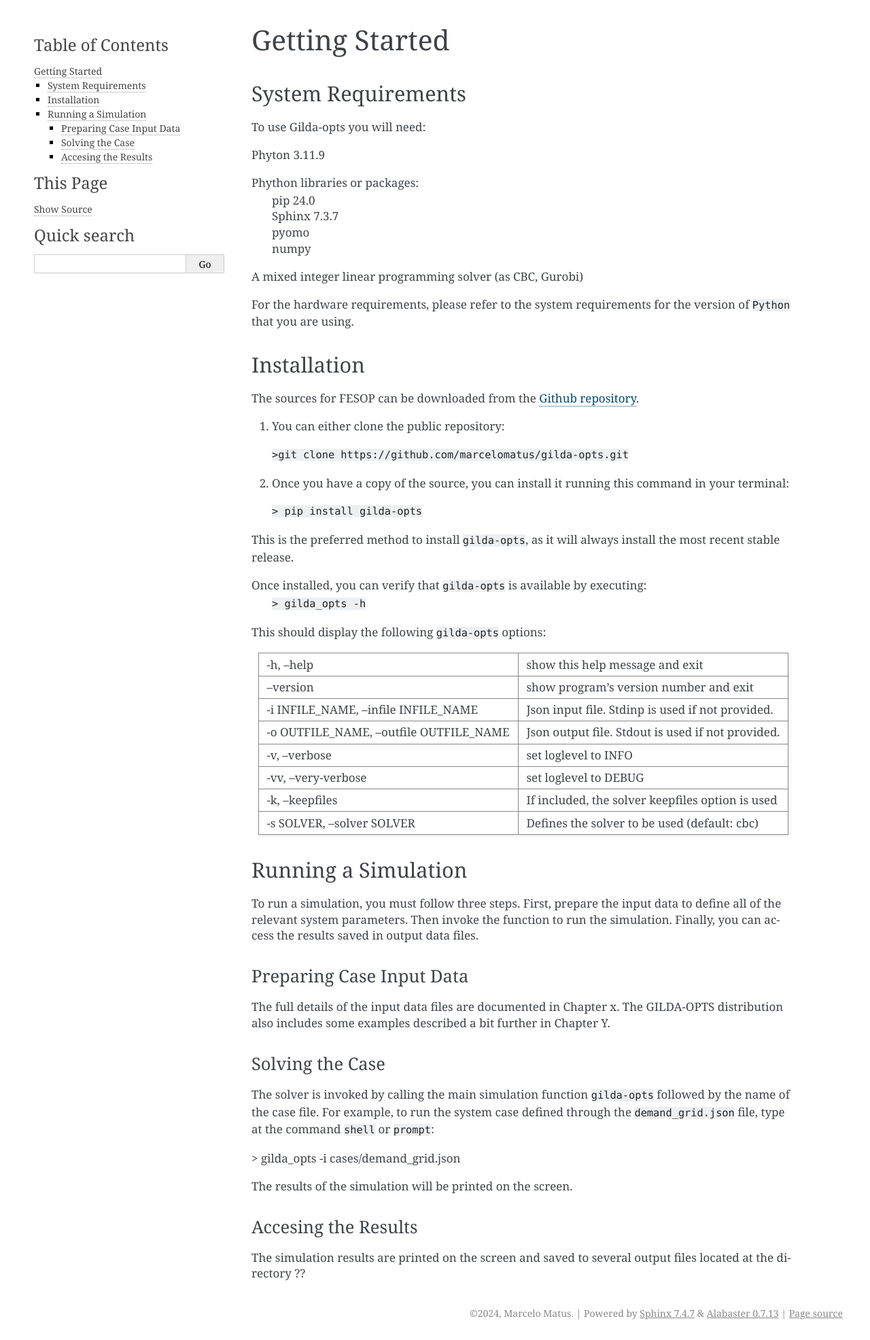
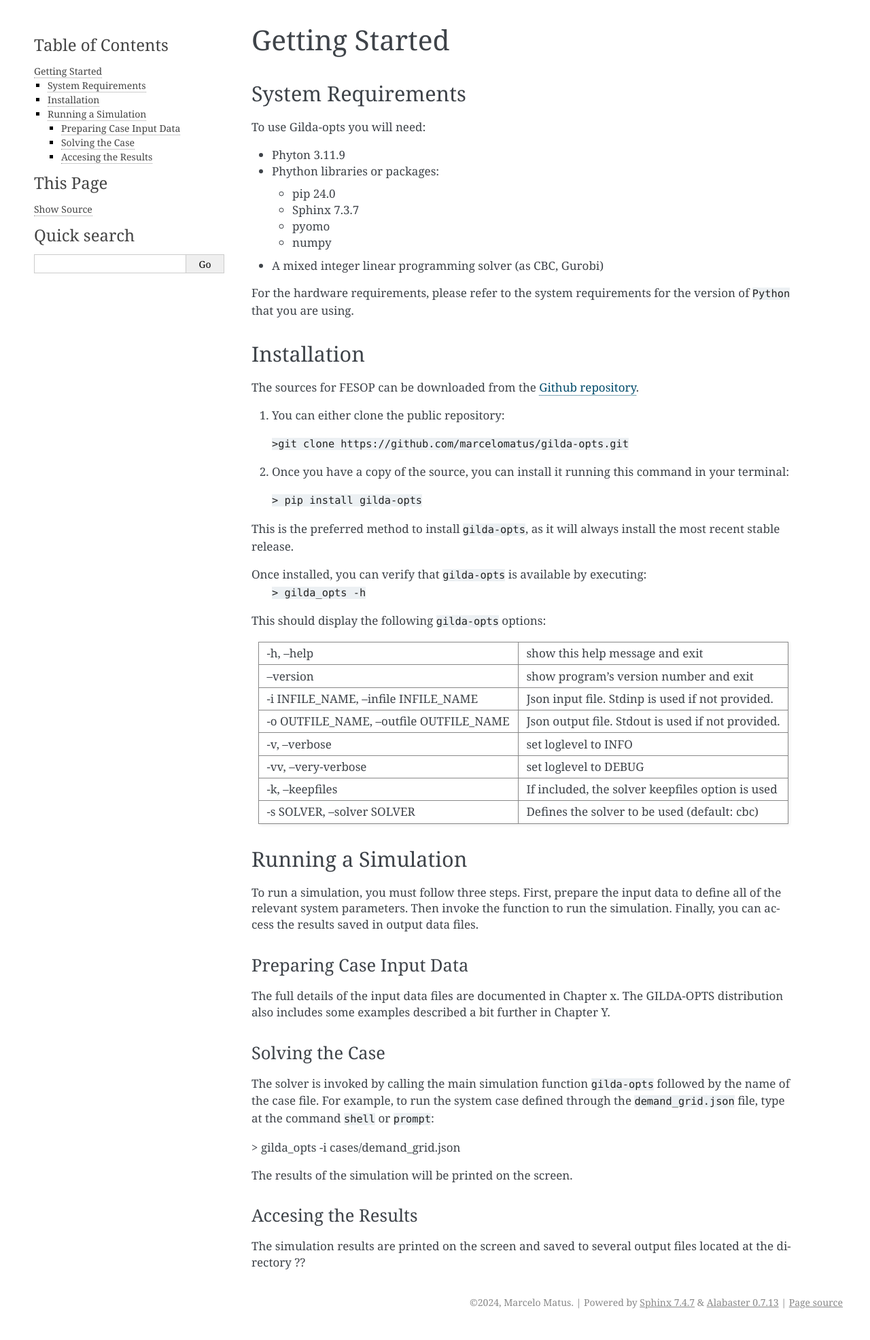
Before and after one commit to marcelomatus/gilda-opts, a Sphinx documentation site: the page built from docs/GettingStarted.rst, in a window 1280 px wide. Shown: the whole page at 68% size. Built offline with Sphinx 7.4.7, drawn with Linux system fonts in a browser that asks for light colours; pages that are not in the unit, such as notebooks, are missing from menus.

```diff
--- a/docs/GettingStarted.rst
+++ b/docs/GettingStarted.rst
@@ -8,15 +8,15 @@ System Requirements
 
 To use Gilda-opts you will need:
 
-Phyton 3.11.9
+* Phyton 3.11.9
+* Phython libraries or packages:
 
-Phython libraries or packages:
-  | pip 24.0
-  | Sphinx 7.3.7
-  | pyomo
-  | numpy
+  * pip 24.0
+  * Sphinx 7.3.7
+  * pyomo
+  * numpy
 
-A mixed integer linear programming solver (as CBC, Gurobi)
+* A mixed integer linear programming solver (as CBC, Gurobi)
 
 For the hardware requirements, please refer to the system requirements for the version of ``Python`` that you are using.
 
```
